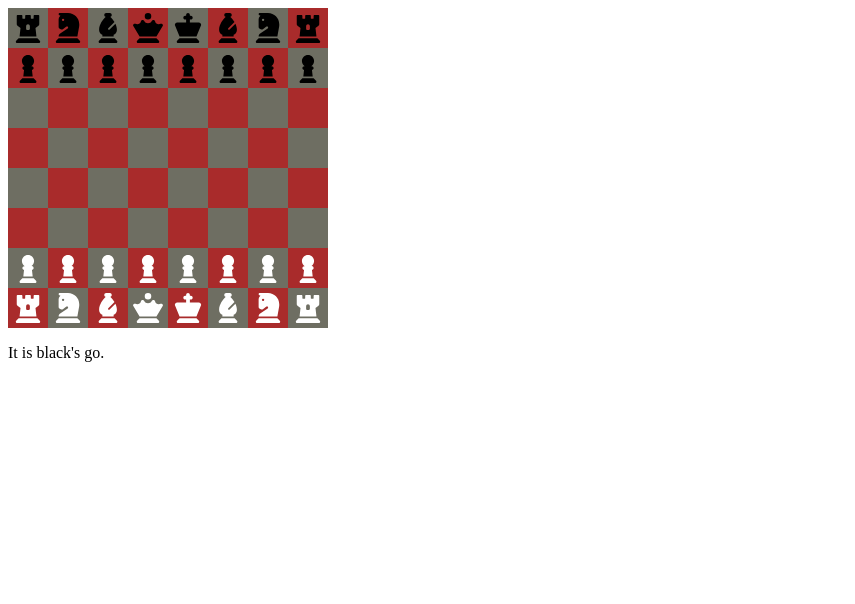
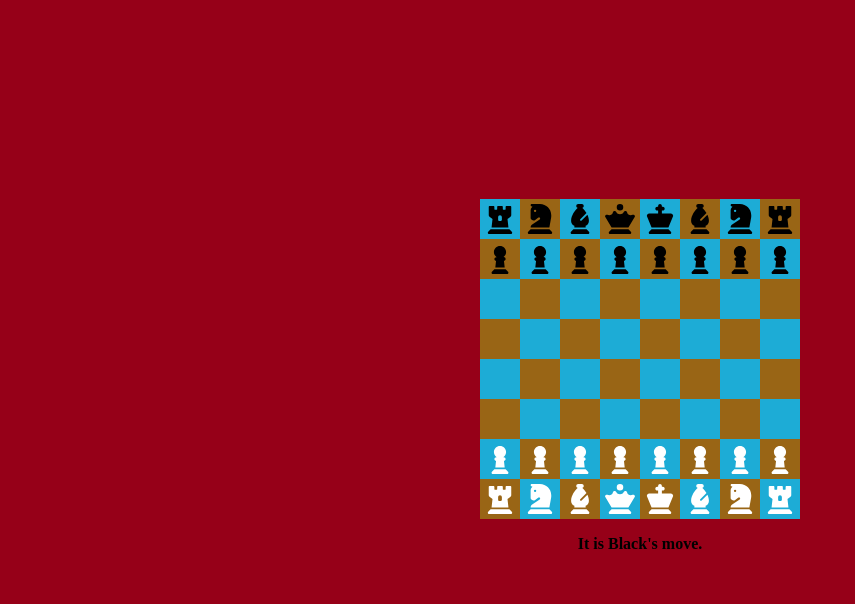
Before and after one commit to LeslieLopez25/js-chess, a plain HTML site: page index.html in a window 1280 px wide. Shown: the whole page, without its empty margins (0-855 px from the left). Drawn offline with Linux system fonts and the light colour scheme.

Commit message:
Updated the css for the game

```diff
--- a/app.js
+++ b/app.js
@@ -3,7 +3,7 @@ const playerDisplay = document.querySelector("#player");
 const infoDisplay = document.querySelector("#info-display");
 const width = 8;
 let playerGo = "black";
-playerDisplay.textContent = "black";
+playerDisplay.textContent = "Black";
 
 const startPieces = [
   rook,
@@ -79,12 +79,12 @@ function createBoard() {
     square.innerHTML = startPiece;
     square.firstChild?.setAttribute("draggable", true);
     square.setAttribute("square-id", i);
-    square.classList.add("beige");
+    square.classList.add("brightCerulean");
     const row = Math.floor((63 - i) / 8) + 1;
     if (row % 2 === 0) {
-      square.classList.add(i % 2 === 0 ? "beige" : "brown");
+      square.classList.add(i % 2 === 0 ? "brightCerulean" : "darkGoldenrod");
     } else {
-      square.classList.add(i % 2 === 0 ? "brown" : "beige");
+      square.classList.add(i % 2 === 0 ? "darkGoldenrod" : "brightCerulean");
     }
 
     if (i <= 15) {
@@ -329,11 +329,11 @@ function changePlayer() {
   if (playerGo === "black") {
     reverseIds();
     playerGo = "white";
-    playerDisplay.textContent = "white";
+    playerDisplay.textContent = "White";
   } else {
     revertIds();
     playerGo = "black";
-    playerDisplay.textContent = "black";
+    playerDisplay.textContent = "Black";
   }
 }
 
--- a/index.html
+++ b/index.html
@@ -10,12 +10,14 @@
 
 <body>
 
-    <div id="gameboard"></div>
-    <p>It is <span id="player"></span>'s go.</p>
-    <p id="info-display"></p>
+    <div class="container">
+        <div id="gameboard"></div>
+        <p>It is <span id="player"></span>'s move.</p>
+        <p id="info-display"></p>
 
-    <script src="pieces.js"></script>
-    <script src="app.js"></script>
+        <script src="pieces.js"></script>
+        <script src="app.js"></script>
+    </div>
 </body>
 
 </html>
--- a/styles.css
+++ b/styles.css
@@ -1,18 +1,38 @@
+body {
+    background-color: rgb(150, 0, 24);
+    display: flex;
+    justify-content: center;
+    align-items: center;
+    margin: 0;
+    height: 100vh;
+}
+
+.container {
+    display: flex;
+    flex-direction: column;
+    align-items: center;
+}
+
 #gameboard {
-    width: 320px;
-    height: 320px;
     display: flex;
     flex-wrap: wrap;
+    width: 20rem;
+    height: 20rem;
+}
+
+p {
+    font-size: 1rem;
+    font-weight: 600;
 }
 
 .square {
-    height: 40px;
-    width: 40px;
+    height: 2.5rem;
+    width: 2.5rem;
 }
 
 .square svg {
-    height: 30px;
-    width: 30px;
+    height: 1.875rem;
+    width: 1.875rem;
     margin: 5px;
     position: relative;
     z-index: -9;
@@ -30,18 +50,18 @@ path {
     z-index: 9;
 }
 
-.beige {
-    background-color: rgb(110, 110, 98);
+.brightCerulean {
+    background-color: rgb(29, 172, 214);
 }
 
-.brown {
-    background-color: rgb(169, 43, 43);
+.darkGoldenrod {
+    background-color: rgb(153, 101, 21);
 }
 
 .black {
-    fill: black;
+    fill: rgb(0, 0, 0);
 }
 
 .white {
-    fill: white;
+    fill: rgb(255, 255, 255);
 }
```
